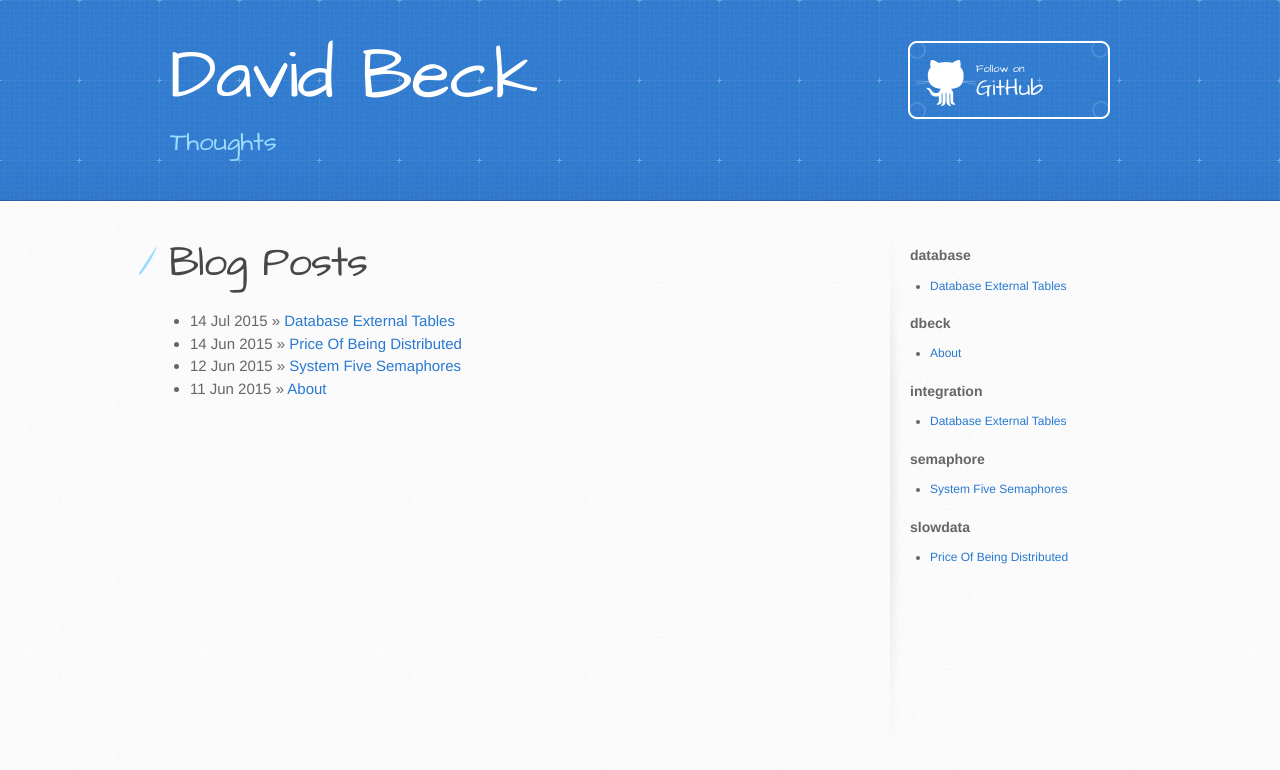
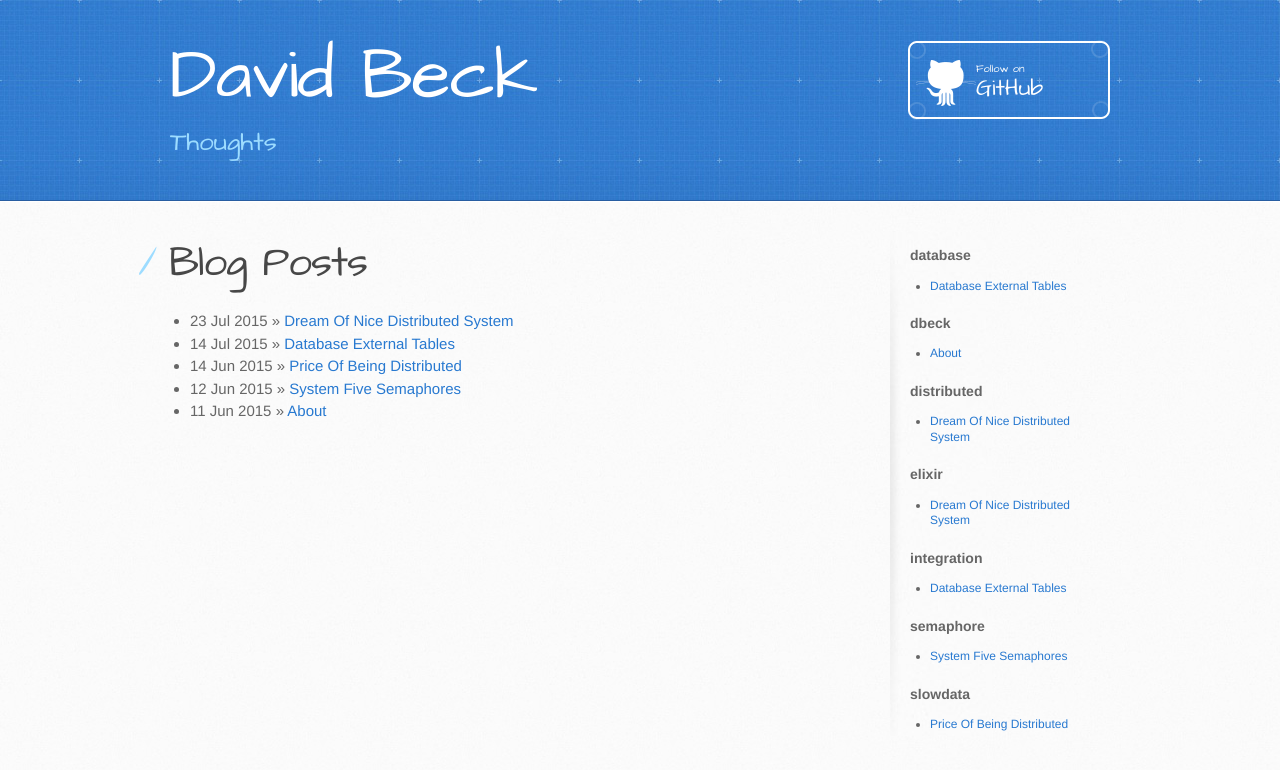
Before and after one commit to dbeck/dbeck.github.io, a Jekyll site: the page built from index.html, in a window 1280 px wide. Shown: the top 770 px of the page. Built offline with Jekyll 4.4.1, drawn with Linux system fonts in a browser that asks for light colours; Markdown is read by kramdown in place of the engine named in the settings; some of the changed lines change nothing that is shown.

Commit message:
twitterizing and adding a new post

```diff
--- a/_layouts/default.html
+++ b/_layouts/default.html
@@ -5,11 +5,25 @@
     <meta http-equiv="X-UA-Compatible" content="chrome=1" />
     <meta name="viewport" content="width=device-width, initial-scale=1, maximum-scale=1" />
     <meta name="google-site-verification" content="ng8ArJlQD3KevwWdP1sDNqlJt8bjcxsSLN0BRHJ95T0" />
+    {% if page.twcardtype %}
+      <meta name="twitter:card" content="{{ page.twcardtype }}" />
+      {% if page.twimage %}
+         <meta name="twitter:creator" content="@dbeck74" />
+         <meta name="twitter:image" contect="{{ page.twimage }}" />
+      {% endif %}
+      <meta name="twitter:site" content="@dbeck74" />
+      <meta name="twitter:title" content="{{ page.title }}" />
+    {% endif %}
+
     {% if page.desc %}
       <meta name="description" content="{{ page.desc }}" />
+      {% if page.twcardtype %}
+        <meta name="twitter:description" content="{{ page.desc }}" />
+      {% endif %}
     {% else %}
       <meta name="description" content="Thoughts on Linux, Unix, C++, Big Data and High performance topics (David Beck)" />
     {% endif %}
+
     {% if page.keywords %}
       <meta name="keywords" content="{{ page.keywords }}" />
     {% else %}
--- /dev/null
+++ b/_posts/2015-07-23-dream-of-nice-distributed-system.markdown
@@ -0,0 +1,28 @@
+---
+published: true
+layout: post
+category: distributed
+tags:
+  - elixir
+  - distributed
+desc: Dream of a nice distributed system in Elixir
+keywords: "Erlang, Elixir, Distributed, Portable Native Executable"
+twcardtype: summary
+twimage: http://x.y/z
+---
+
+### Ruby
+I don't want to be rational here. I just fell in love with Elixir. I had the same feeling with Ruby at first. I created a website with Rails and enjoyed how much nicer and easier was compared to the older methods. Then my love disappeared when I tried this in a very different scenario. I started writing a distributed filesystem in Ruby for my own entertainment. I worked on distributed filesystems before in my pro life and wanted to make this enjoyable.
+
+Ruby was a big disappontment there. I knew it is going to be slow just didn't expect how slow it became. The other disappointment was the threading model. The whole project ended up wrestling for squeezing out a bit of performance to arrive to a somewhat acceptable range.
+
+### C++
+After my Ruby experience I spent all the years came after with writing programs in C++. This is my preferred programming language because I know it and I am productive in C++. When C++11 and co came out I was very excited and still am BTW. I started using all the great new features like the new threading primitives and most notably I used more and more Lambda expressions. Finally I found myself that I do rapid prototyping with Lambdas and then I reorganize the code I have written in classes because that is what I am used to.
+
+### Elixir
+This was the point when I heard about Elixir and I was fortunate enough to have the time to read the Elixir book. Than everything clicked in. I realized that I should have written things in a functional language since ages.
+
+I did try Erlang few years ago because I read the nice features of the Erlang VM and I saw how useful these would be in the distributed systems I worked on. The Erlang language on the other hand was not to my taste. I could write programs in it but I didn't enjoy it. It was also well before my Lambda experiences so I didn't feel the need to struggle with Erlang.
+
+### Portable Native Executable
+So now I am deeply in love with Elixir but as with other relations I am affraid to jump in full heartedly because of previous frustrations. My main fear is that I am going to invest a lot and at some point it is going to be slow. Or too slow for the actual task I want to use it for. Then I will have to find workarounds to achieve an acceptable level of performance.
```
